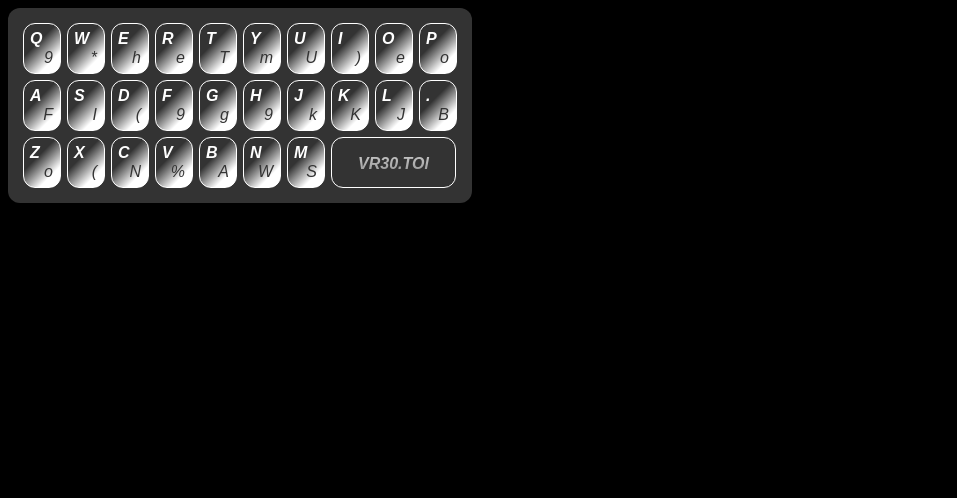
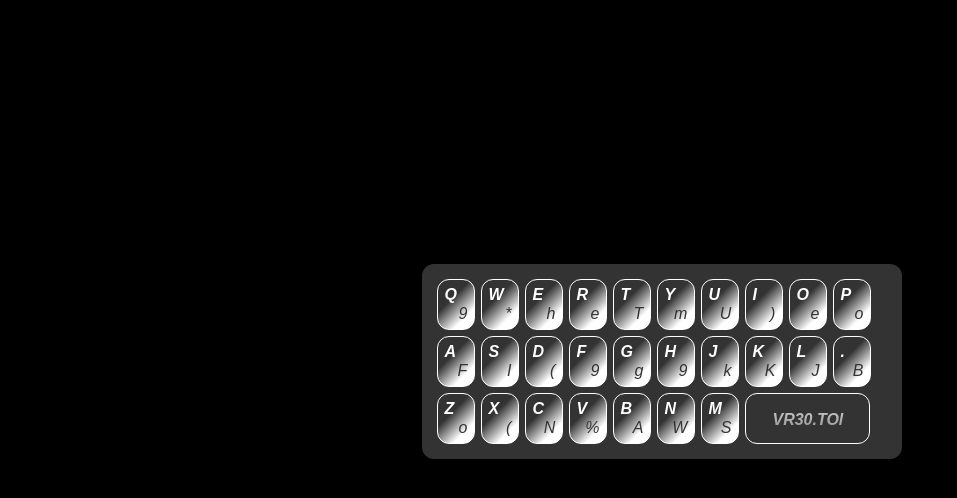
Before and after one commit to SanSYS/cryptocard, a plain HTML site: page index.html in a window 1280 px wide. Shown: the whole page, without its empty margins (0-957 px from the left). Drawn offline with Linux system fonts and the light colour scheme.

Commit message:
Update index.html

```diff
--- a/index.html
+++ b/index.html
@@ -11,8 +11,11 @@ div.card{
   color: #fff;
   font-family:Arial;
   padding:12px;
-  min-width:120px;
+  min-width:456px;
   border-radius:12px;
+  position: absolute;
+  left: 33%;
+  top: 33%;
 }
 div {
   float:left;
```
